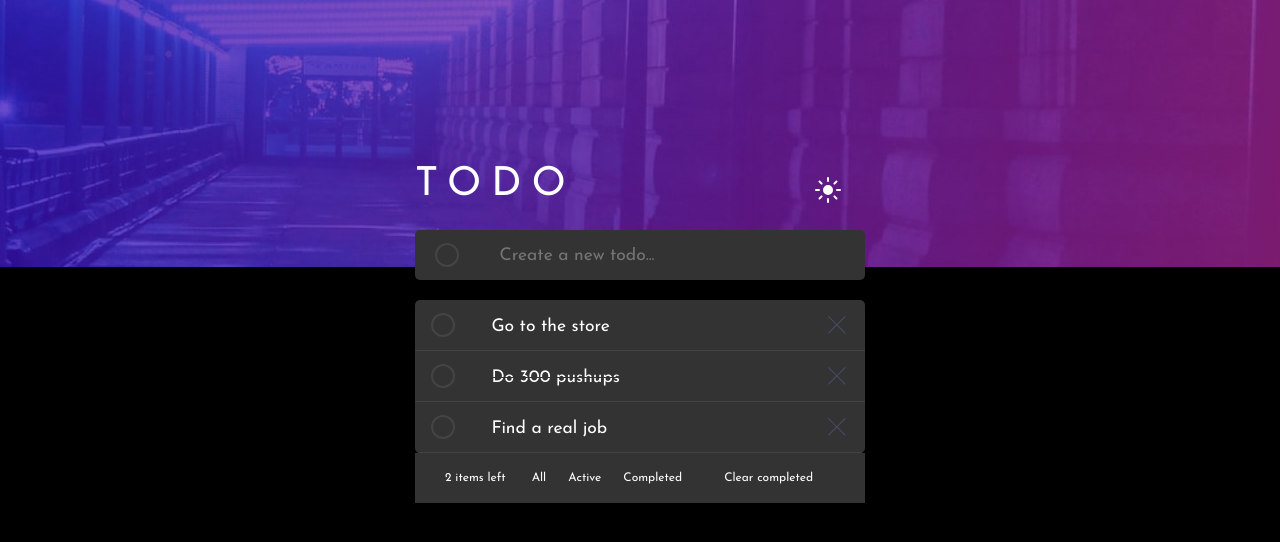
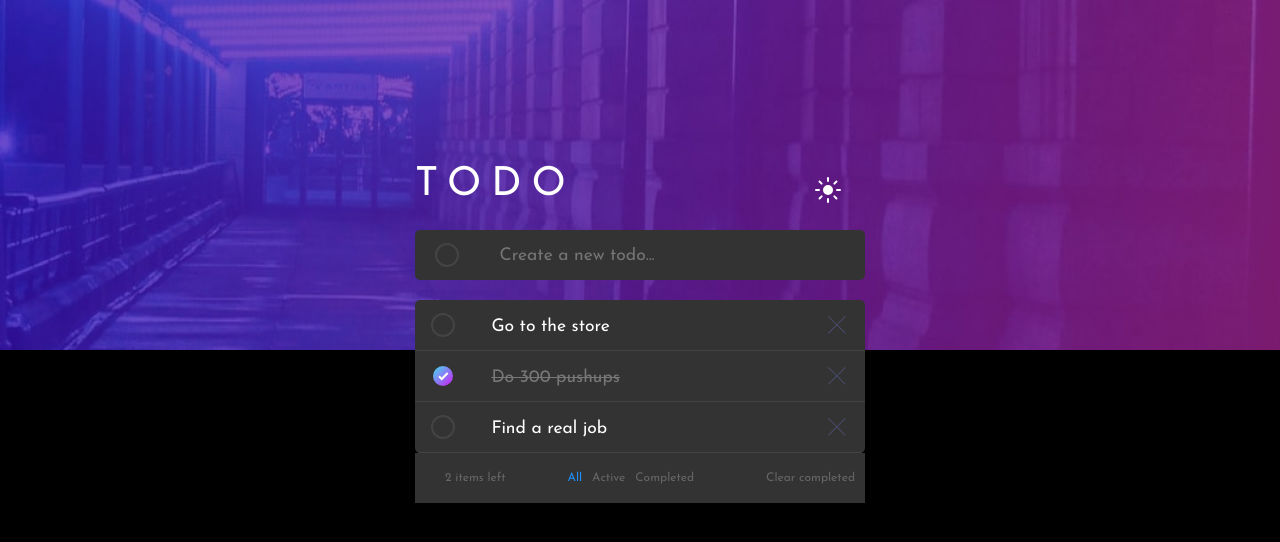
Before and after one commit to PeshwariNaan/frontend-mentor-todo-list, a React (Vite) app: page / in a window 1280 px wide. Shown: the top 542 px of the page. Built offline with nearby package versions, Linux system fonts and the light colour scheme.

Commit message:
All active styles working, all filters working, theme for darkmode is finished.

```diff
--- a/src/components/background/background.component.jsx
+++ b/src/components/background/background.component.jsx
@@ -1,20 +1,21 @@
 import { useContext } from 'react';
-import { BackgroundContainer} from './background.styles';
-import BgDarkDesktop from '../../assets/bg-desktop-dark.jpg'
-import BgDarkMobile from '../../assets/bg-mobile-dark.jpg'
-import BgLightDesktop from '../../assets/bg-desktop-light.jpg'
-import BgLightMobile from '../../assets/bg-mobile-light.jpg'
+import { BackgroundContainer, BackgroundImageDark, BackgroundImageLight } from './background.styles';
+import BgDarkDesktop from '../../assets/bg-desktop-dark.jpg';
+import BgDarkMobile from '../../assets/bg-mobile-dark.jpg';
+import BgLightDesktop from '../../assets/bg-desktop-light.jpg';
+import BgLightMobile from '../../assets/bg-mobile-light.jpg';
 import { ThemeContext } from '../../contexts/theme.context';
 
 const Background = () => {
-    const theme = useContext(ThemeContext)
-    const darkMode = theme.state.darkMode;
-  return  (
-  <BackgroundContainer isDark={darkMode}>
+  const theme = useContext(ThemeContext);
+  const darkMode = theme.state.darkMode;
 
-  </BackgroundContainer>
-
-  )
+  return (
+    <BackgroundContainer isDark={darkMode}>
+      <BackgroundImageDark isDark={darkMode} src={BgDarkDesktop}/>
+      <BackgroundImageLight isDark={darkMode} src={BgLightDesktop} />
+    </BackgroundContainer>
+  );
 };
 
 export default Background;
--- a/src/components/background/background.styles.jsx
+++ b/src/components/background/background.styles.jsx
@@ -1,8 +1,4 @@
-import styled from "styled-components";
-import BgDarkDesktop from '../../assets/bg-desktop-dark.jpg'
-import BgDarkMobile from '../../assets/bg-mobile-dark.jpg'
-import BgLightDesktop from '../../assets/bg-desktop-light.jpg'
-import BgLightMobile from '../../assets/bg-mobile-light.jpg'
+import styled from 'styled-components';
 
 export const BackgroundContainer = styled.div`
   display: flex;
@@ -11,13 +7,29 @@ export const BackgroundContainer = styled.div`
   height: 100vh;
   z-index: -1;
   position: absolute;
-    background: ${props => props.isDark? `url(${BgDarkDesktop})`: `url(${BgLightDesktop})`} no-repeat;
   background-size: 100vw;
-    background-color: ${props => props.isDark? 'black': 'white'};
-`
+  background-color: ${(props) => (props.isDark ? 'black' : 'white')};
+`;
 
-// export const BackgroundImage = styled.img`
-//     width: 100vw;
-//     height: 30rem;
+export const BackgroundImageDark = styled.img`
+  display: ${(props) => (props.isDark ? null : 'none')};
+  width: 100vw;
+  height: 35rem;
+  min-width: 80rem;
+  @media (max-width: 800px) {
+    height: 15rem;
+    min-width: 50rem;
+  }
+`;
 
-// `
+export const BackgroundImageLight = styled.img`
+  display: ${(props) => (props.isDark ? 'none' : null)};
+  width: 100vw;
+  height: 35rem;
+  min-width: 100rem;
+
+  @media (max-width: 800px) {
+    height: 15rem;
+    min-width: 50rem;
+  }
+`;
--- a/src/components/header/header.component.jsx
+++ b/src/components/header/header.component.jsx
@@ -5,7 +5,7 @@ import { ReactComponent as Moon } from '../../assets/icon-moon.svg';
 import { ReactComponent as Sun } from '../../assets/icon-sun.svg';
 import { actiontypes } from '../../contexts/theme.context';
 
-const Header = (props) => {
+const Header = () => {
     const theme = useContext(ThemeContext);
     const darkMode = theme.state.darkMode;
 
--- a/src/components/input/input.component.jsx
+++ b/src/components/input/input.component.jsx
@@ -1,6 +1,7 @@
 import { useState, useContext } from 'react';
 import { nanoid } from 'nanoid';
 import { TodoContext } from '../../contexts/todos.context';
+import { ThemeContext } from '../../contexts/theme.context';
 
 import {
   InputContainer,
@@ -11,6 +12,8 @@ import {
 
 const TaskInput = () => {
   const { addTodoItem } = useContext(TodoContext);
+  const theme = useContext(ThemeContext);
+  const darkMode = theme.state.darkMode;
   const [task, setTask] = useState('');
 
   const handleSubmit = (e) => {
@@ -19,7 +22,7 @@ const TaskInput = () => {
     task.trim();
     if (task === '') return;
 
-    addTodoItem({ id: id, task: task, isDone: false })
+    addTodoItem({ id: id, task: task, isDone: false });
 
     // setTodos([...todos, { id: id, task: task, isDone: false }]);
     setTask('');
@@ -36,11 +39,12 @@ const TaskInput = () => {
   return (
     <form onSubmit={handleSubmit}>
       <InputContainer>
-        <CircleContainer>
+        <CircleContainer isDark={darkMode}>
           <ClearTextCircle onClick={clearInput}></ClearTextCircle>
         </CircleContainer>
 
         <StyledInput
+          isDark={darkMode}
           type="text"
           placeholder="Create a new todo..."
           onChange={handleChange}
--- a/src/components/task-bar/taskbar.component.jsx
+++ b/src/components/task-bar/taskbar.component.jsx
@@ -1,4 +1,4 @@
-import React from 'react';
+import React, { useState } from 'react';
 import { useContext } from 'react';
 import { ThemeContext } from '../../contexts/theme.context';
 import { TodoContext } from '../../contexts/todos.context';
@@ -11,10 +11,10 @@ import {
   Text,
 } from './taskbar.styles';
 
-const TaskBar = ({onFilterChange}) => {
+const TaskBar = ({ onFilterChange }) => {
+  const [active, setActive] = useState(1);
   const theme = useContext(ThemeContext);
-  const darkMode = theme.state.darkMode
-
+  const darkMode = theme.state.darkMode;
 
   const { todoItems, clearFinishedTodos } = useContext(TodoContext);
   const filterCategories = [
@@ -23,7 +23,7 @@ const TaskBar = ({onFilterChange}) => {
     { id: 3, category: 'Completed' },
   ];
 
-  const activeTodoNumber = (todoItems.filter((todo) => !todo.isDone).length);
+  const activeTodoNumber = todoItems.filter((todo) => !todo.isDone).length;
 
   return (
     <TaskBarContainer isDark={darkMode}>
@@ -35,15 +35,20 @@ const TaskBar = ({onFilterChange}) => {
           <Filter
             isDark={darkMode}
             key={filteredCategory.id}
-            active={filteredCategory.id}
-            onClick={() => onFilterChange(filteredCategory.category)}
+            active={active === filteredCategory.id}
+            onClick={() => {
+              onFilterChange(filteredCategory.category),
+                setActive(filteredCategory.id);
+            }}
           >
             {filteredCategory.category}
           </Filter>
         ))}
       </FilterContainer>
       <ClearItemsContainer>
-        <Filter isDark={darkMode} onClick={clearFinishedTodos}>Clear completed</Filter>
+        <Filter isDark={darkMode} onClick={clearFinishedTodos}>
+          Clear completed
+        </Filter>
       </ClearItemsContainer>
     </TaskBarContainer>
   );
--- a/src/components/task-bar/taskbar.styles.jsx
+++ b/src/components/task-bar/taskbar.styles.jsx
@@ -5,9 +5,15 @@ export const TaskBarContainer = styled.div`
   width: 45rem;
   height: 5rem;
   align-items: center;
-  background-color: ${props => props.isDark? '#333' : '#fff'};
-  box-shadow: ${props => props.isDark? null: '0 0.5rem 1rem 0.5rem #777'};
+  justify-content: space-between;
+  background-color: ${(props) => (props.isDark ? '#333' : '#fff')};
+  box-shadow: ${(props) => (props.isDark ? null : '0px .5rem 1rem  #777, -.5rem .5rem 1rem  #777, .5rem .5rem 1rem  #777')};
   z-index: 100;
+
+  @media (max-width: 600px) {
+    width: 35rem;
+    height: 4rem;
+  }
 `;
 
 export const RemainingItemsContainer = styled.div`
@@ -18,28 +24,53 @@ export const RemainingItemsContainer = styled.div`
 
 export const FilterContainer = styled.div`
   display: flex;
+  justify-content: space-between;
   gap: 1rem;
 `;
 
 export const ClearItemsContainer = styled.div`
   display: flex;
   width: max-content;
+  justify-items: flex-end;
   padding: 0 1rem 0 3rem;
 `;
 
-export const Filter = styled.button`
+export const Filter = styled.a`
   font-family: 'Josefin Sans', sans-serif;
   font-size: 1.2rem;
   height: 100%;
   width: max-content;
   border: none;
-  color: ${props => props.isDark? '#fff' : '#333'};
-  background-color: ${props => props.isDark? '#333' : '#fff'};
+  color: ${(props) => (props.isDark ? '#666' : '#555')};
+  background-color: ${(props) => (props.isDark ? '#333' : '#fff')};
   cursor: pointer;
+  ${({ active }) =>
+    active &&
+    `
+    color: #1E90FF;
+  `}
+    &:hover {
+      ${props => {
+      if(props.active){
+        return`
+        null
+        `
+      }
+        if(props.isDark){
+          return`
+          color: #fff;
+          `
+        }if(!props.isDark) {
+          return`
+          color: #000000;
+          ` }
+      }}
+    }
 `;
+//color: #C71585;
 
 export const Text = styled.p`
   font-family: 'Josefin Sans', sans-serif;
   font-size: 1.2rem;
-  color: ${props => props.isDark? '#fff' : '#333'};
+  color: ${(props) => (props.isDark ? '#666' : '#333')};
 `;
--- a/src/components/task-item/task-item.component.jsx
+++ b/src/components/task-item/task-item.component.jsx
@@ -2,12 +2,14 @@ import { useContext } from 'react';
 import { ReactComponent as Cross } from '../../assets/icon-cross.svg';
 import { ThemeContext } from '../../contexts/theme.context';
 import { TodoContext } from '../../contexts/todos.context';
+import { ReactComponent as Check } from '../../assets/icon-check.svg';
 import {
   TaskContainer,
   CheckboxContainer,
   Circle,
   TaskText,
   DeleteContainer,
+  CheckContainer
 } from './task-item.styles';
 
 const TaskItem = ({ todo }) => {
@@ -19,7 +21,10 @@ const TaskItem = ({ todo }) => {
   return (
     <TaskContainer isDark={darkMode} key={id}>
       <CheckboxContainer>
-        <Circle isDark={darkMode} onClick={() => toggleIsDone(id)}></Circle>
+        <Circle isDone={isDone} isDark={darkMode} onClick={() => toggleIsDone(id)}></Circle>
+        <CheckContainer isDone={isDone} onClick={() => toggleIsDone(id)}>
+          <Check />
+        </CheckContainer>
       </CheckboxContainer>
       <TaskText isDone={isDone} isDark={darkMode}>{task}</TaskText>
       <DeleteContainer>
--- a/src/components/task-item/task-item.styles.jsx
+++ b/src/components/task-item/task-item.styles.jsx
@@ -1,4 +1,5 @@
 import styled from 'styled-components';
+import check  from '../../assets/icon-check.svg'
 
 export const TaskContainer = styled.div`
   display: flex;
@@ -19,8 +20,15 @@ export const TaskText = styled.p`
   font-family: 'Josefin Sans', sans-serif;
   font-size: 1.75rem;
   padding-left: 2rem;
-  text-decoration: ${(props) => (props.isDone ? 'line-through' : null)};
-  text-decoration-color: ${(props) => (props.isDone ? '#333' : null)};
+
+  ${props => {
+    if(props.isDone) {
+      return `
+      color: #777;
+      text-decoration: line-through;
+      `
+    }
+  }}
 `;
 
 export const CheckboxContainer = styled.div`
@@ -40,24 +48,47 @@ export const DeleteContainer = styled.div`
 `;
 
 export const Circle = styled.div`
+  position: relative;
   width: 2rem;
   height: 2rem;
   border-radius: 100%;
-  border: 2px solid #444;
+  border: ${(props) => (props.isDone ? null : '2px solid #444')};
+  background-image: ${(props) =>
+    props.isDone ? 'linear-gradient(to top left, #cf1af4, #40dff1 )' : null};
+
 
   &:hover {
-    background-clip: padding-box;
-    border: solid 2px transparent;
     ${(props) => {
-      if (props.isDark) {
+      if ((props.isDone && props.isDark) || (!props.isDark && props.isDone)) {
         return `
-        background: linear-gradient(#333, #333) padding-box,
-         linear-gradient(to top left, #cf1af4, #40dff1) border-box;`;
+        null
+        `;
       } else {
-        return `
-        background: linear-gradient(#fff, #fff) padding-box,
-         linear-gradient(to top left, #cf1af4, #40dff1) border-box;`;
+        if (props.isDark) {
+          return `
+          background-clip: padding-box;
+        border: solid 2px transparent;
+       background: linear-gradient(#333, #333) padding-box,
+        linear-gradient(to top left, #cf1af4, #40dff1) border-box;`;
+        }
+        if (!props.isDark) {
+          return `
+          background-clip: padding-box;
+        border: solid 2px transparent;
+       background: linear-gradient(#fff, #fff) padding-box,
+        linear-gradient(to top left, #cf1af4, #40dff1) border-box;`;
+        }
       }
     }}
   }
 `;
+
+export const CheckContainer = styled.div`
+  display: ${props => props.isDone? 'flex' : 'none'};
+  position: absolute;
+  width: 2rem;
+  height: 2rem;
+  border-radius: 100%;
+  align-items: center;
+  justify-content: center;
+`
--- a/src/contexts/todos.context.jsx
+++ b/src/contexts/todos.context.jsx
@@ -88,7 +88,6 @@ export const ToDoProvider = ({ children }) => {
       }
       return todo;
     });
-    console.log(updatedTodoList);
     return updatedTodoList;
   };
 
```
Also changed, not shown: src/components/input/input.styles.jsx (+5 -4 lines). Lines whose indentation alone changed are shown as unchanged.
